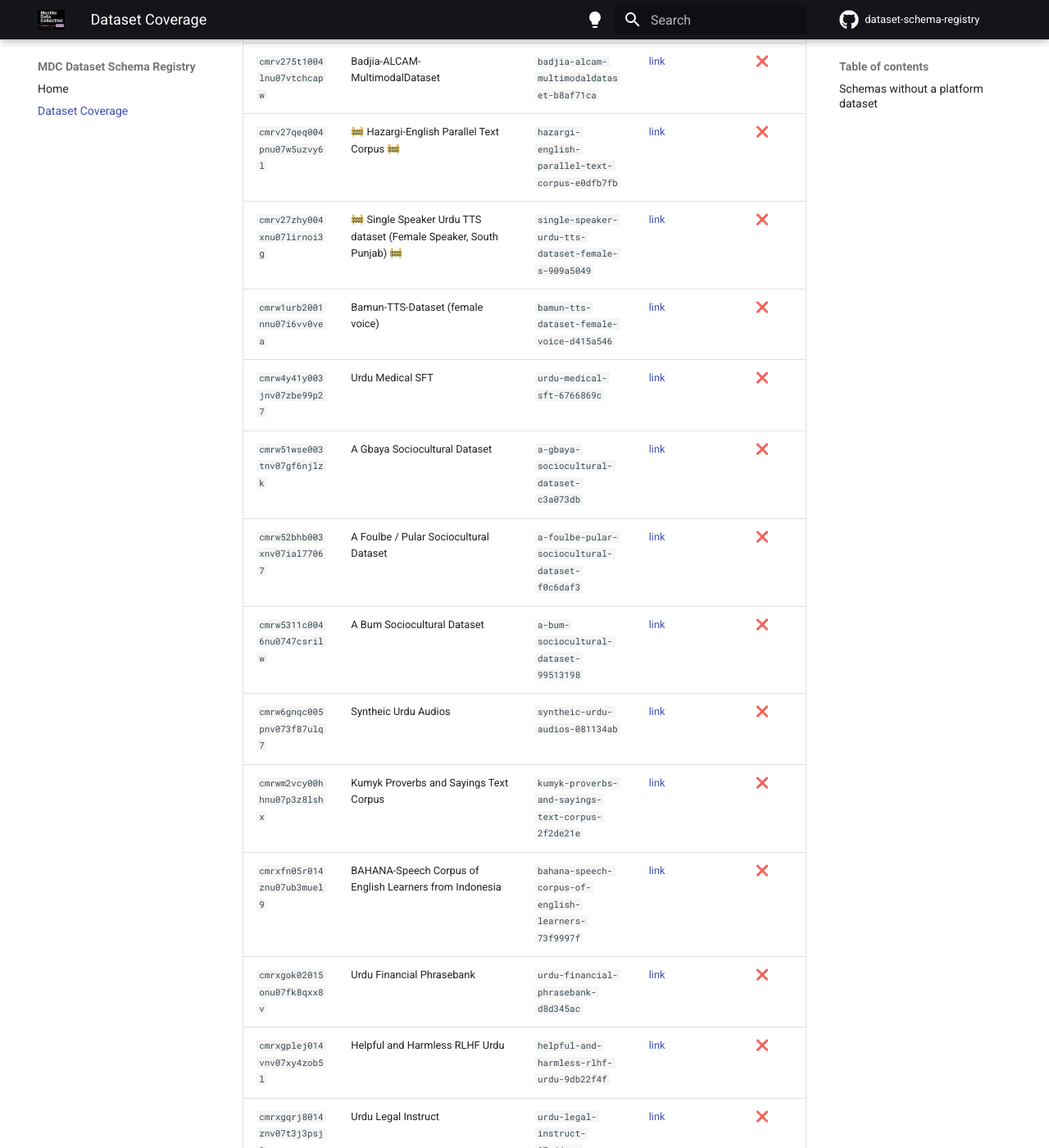
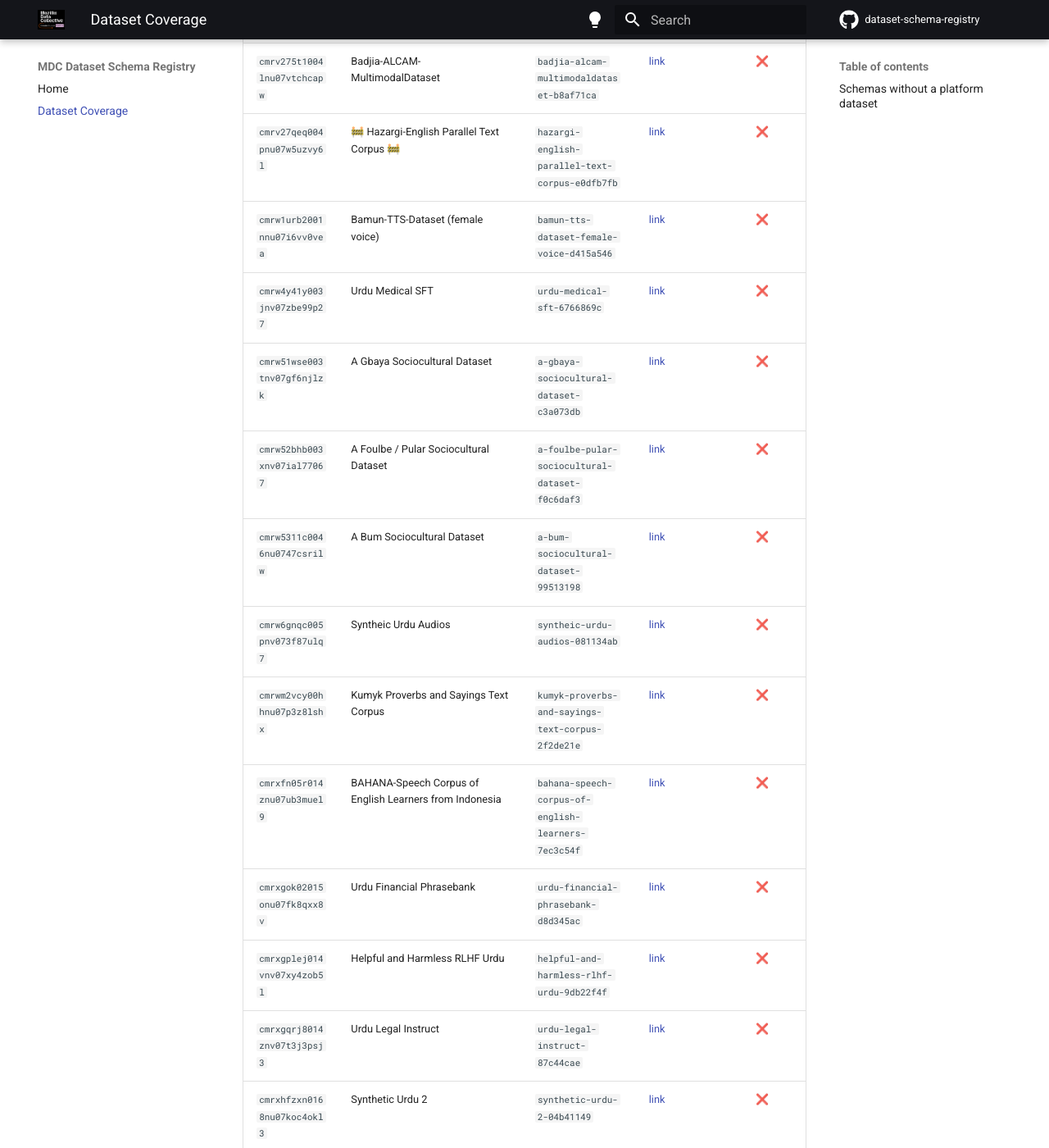
Before and after one commit to Mozilla-Data-Collective/dataset-schema-registry, an MkDocs documentation site: the page built from docs/dataset-coverage.md, in a window 1280 px wide and 1400 px high, scrolled down 100559 px. Shown: the whole window at 82% size. Built offline with MkDocs 1.6.1 and Material for MkDocs 9.7.7, drawn with Linux system fonts in a browser that asks for light colours; comment, search, counter and statistics services are not loaded; some of the changed text lies outside the part shown.

Commit message:
chore: update registry index and dataset coverage [skip ci]

```diff
--- a/docs/dataset-coverage.md
+++ b/docs/dataset-coverage.md
@@ -991,7 +991,6 @@ data programmatically.
 | `cmrv0fgp00022nu077cdkkcny` | Common Voice Scripted Speech 26.0 -  Arabic (Female) | `common-voice-scripted-speech-26-0-arabic-780893c9` | [link](https://mozilladatacollective.com/datasets/cmrv0fgp00022nu077cdkkcny) | ❌ |
 | `cmrv275t1004lnu07vtchcapw` | Badjia-ALCAM-MultimodalDataset | `badjia-alcam-multimodaldataset-b8af71ca` | [link](https://mozilladatacollective.com/datasets/cmrv275t1004lnu07vtchcapw) | ❌ |
 | `cmrv27qeq004pnu07w5uzvy6l` | 🚧 Hazargi-English Parallel Text Corpus 🚧  | `hazargi-english-parallel-text-corpus-e0dfb7fb` | [link](https://mozilladatacollective.com/datasets/cmrv27qeq004pnu07w5uzvy6l) | ❌ |
-| `cmrv27zhy004xnu07lirnoi3g` | 🚧 Single Speaker Urdu TTS dataset (Female Speaker, South Punjab) 🚧 | `single-speaker-urdu-tts-dataset-female-s-909a5049` | [link](https://mozilladatacollective.com/datasets/cmrv27zhy004xnu07lirnoi3g) | ❌ |
 | `cmrw1urb2001nnu07i6vv0vea` | Bamun-TTS-Dataset (female voice) | `bamun-tts-dataset-female-voice-d415a546` | [link](https://mozilladatacollective.com/datasets/cmrw1urb2001nnu07i6vv0vea) | ❌ |
 | `cmrw4y41y003jnv07zbe99p27` | Urdu Medical SFT | `urdu-medical-sft-6766869c` | [link](https://mozilladatacollective.com/datasets/cmrw4y41y003jnv07zbe99p27) | ❌ |
 | `cmrw51wse003tnv07gf6njlzk` | A Gbaya Sociocultural Dataset | `a-gbaya-sociocultural-dataset-c3a073db` | [link](https://mozilladatacollective.com/datasets/cmrw51wse003tnv07gf6njlzk) | ❌ |
@@ -999,7 +998,7 @@ data programmatically.
 | `cmrw5311c0046nu0747csrilw` | A Bum Sociocultural Dataset | `a-bum-sociocultural-dataset-99513198` | [link](https://mozilladatacollective.com/datasets/cmrw5311c0046nu0747csrilw) | ❌ |
 | `cmrw6gnqc005pnv073f87ulq7` | Syntheic Urdu Audios | `syntheic-urdu-audios-081134ab` | [link](https://mozilladatacollective.com/datasets/cmrw6gnqc005pnv073f87ulq7) | ❌ |
 | `cmrwm2vcy00hhnu07p3z8lshx` | Kumyk Proverbs and Sayings Text Corpus | `kumyk-proverbs-and-sayings-text-corpus-2f2de21e` | [link](https://mozilladatacollective.com/datasets/cmrwm2vcy00hhnu07p3z8lshx) | ❌ |
-| `cmrxfn05r014znu07ub3muel9` | BAHANA-Speech Corpus of English Learners from Indonesia | `bahana-speech-corpus-of-english-learners-73f9997f` | [link](https://mozilladatacollective.com/datasets/cmrxfn05r014znu07ub3muel9) | ❌ |
+| `cmrxfn05r014znu07ub3muel9` | BAHANA-Speech Corpus of English Learners from Indonesia | `bahana-speech-corpus-of-english-learners-7ec3c54f` | [link](https://mozilladatacollective.com/datasets/cmrxfn05r014znu07ub3muel9) | ❌ |
 | `cmrxgok02015onu07fk8qxx8v` | Urdu Financial Phrasebank | `urdu-financial-phrasebank-d8d345ac` | [link](https://mozilladatacollective.com/datasets/cmrxgok02015onu07fk8qxx8v) | ❌ |
 | `cmrxgplej014vnv07xy4zob5l` | Helpful and Harmless RLHF Urdu | `helpful-and-harmless-rlhf-urdu-9db22f4f` | [link](https://mozilladatacollective.com/datasets/cmrxgplej014vnv07xy4zob5l) | ❌ |
 | `cmrxgqrj8014znv07t3j3psj3` | Urdu Legal Instruct | `urdu-legal-instruct-87c44cae` | [link](https://mozilladatacollective.com/datasets/cmrxgqrj8014znv07t3j3psj3) | ❌ |
```
Also changed, not shown: other parts of docs/dataset-coverage.md (+2 -1 lines), 1 other file.
